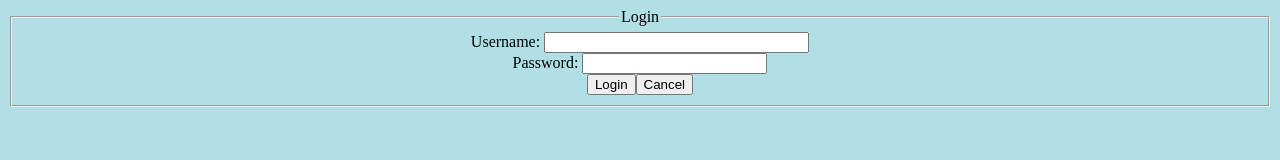
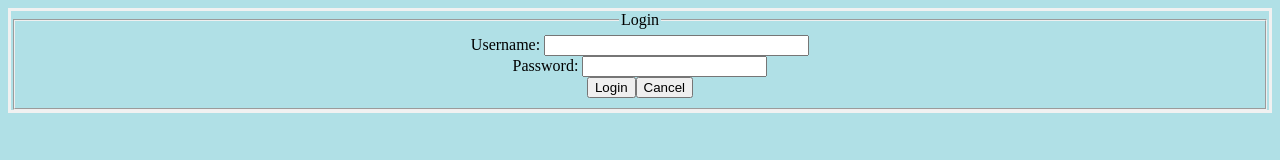
Before and after one commit to 31435151/LoginBaladadJohn, a website: page public/index.html in a window 1280 px wide. Drawn offline with Linux system fonts and the light colour scheme.

Commit message:
Update index.html

```diff
--- a/public/index.html
+++ b/public/index.html
@@ -5,6 +5,7 @@
             body {background-color: powderblue;}
               h1   {color: blue;}
               p    {color: red;}
+              form{border: 3px solid #f1f1f1;}
         </style>
 
 
```
